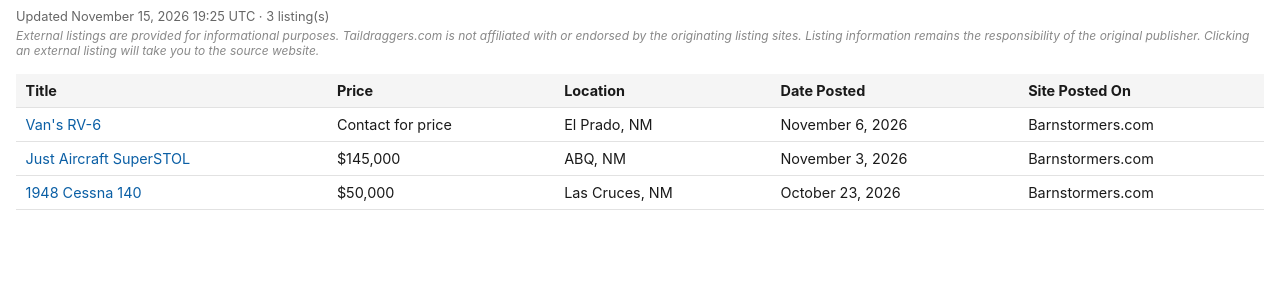
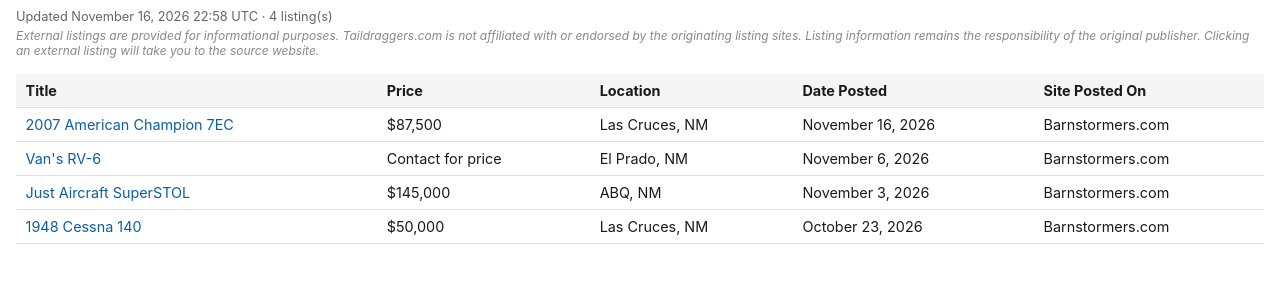
Before and after one commit to taildraggers/new-mexico, a plain HTML site: page docs/index.html in a window 1280 px wide. Shown: the part 43-326 px from the top of the page. Drawn offline with Linux system fonts and the light colour scheme.

Commit message:
Update New Mexico listings (2026-11-16)

```diff
--- a/docs/index.html
+++ b/docs/index.html
@@ -58,13 +58,14 @@
 </head>
 <body>
   <h1>Taildragger Ads in New Mexico</h1>
-  <div class="updated">Updated November 15, 2026 19:25 UTC &middot; 3 listing(s)</div>
+  <div class="updated">Updated November 16, 2026 22:58 UTC &middot; 4 listing(s)</div>
   <div class="disclaimer">External listings are provided for informational purposes. Taildraggers.com is not affiliated with or endorsed by the originating listing sites. Listing information remains the responsibility of the original publisher. Clicking an external listing will take you to the source website.</div>
   <table>
     <thead>
       <tr><th>Title</th><th>Price</th><th>Location</th><th>Date Posted</th><th>Site Posted On</th></tr>
     </thead>
     <tbody>
+        <tr><td><a href="https://www.barnstormers.com/classified-2043037-2007-American-Champion-7EC.html" target="_blank" rel="noopener noreferrer">2007 American Champion 7EC</a></td><td>$87,500</td><td>Las Cruces, NM</td><td>November 16, 2026</td><td>Barnstormers.com</td></tr>
         <tr><td><a href="https://www.barnstormers.com/classified-2082384-Vans-RV-6-180hp.html" target="_blank" rel="noopener noreferrer">Van&#x27;s RV-6</a></td><td>Contact for price</td><td>El Prado, NM</td><td>November 6, 2026</td><td>Barnstormers.com</td></tr>
         <tr><td><a href="https://www.barnstormers.com/classified-2081618-Just-Superstol-912-Rotax.html" target="_blank" rel="noopener noreferrer">Just Aircraft SuperSTOL</a></td><td>$145,000</td><td>ABQ, NM</td><td>November 3, 2026</td><td>Barnstormers.com</td></tr>
         <tr><td><a href="https://www.barnstormers.com/classified-2079803-1948-Cessna-140.html" target="_blank" rel="noopener noreferrer">1948 Cessna 140</a></td><td>$50,000</td><td>Las Cruces, NM</td><td>October 23, 2026</td><td>Barnstormers.com</td></tr>
```
